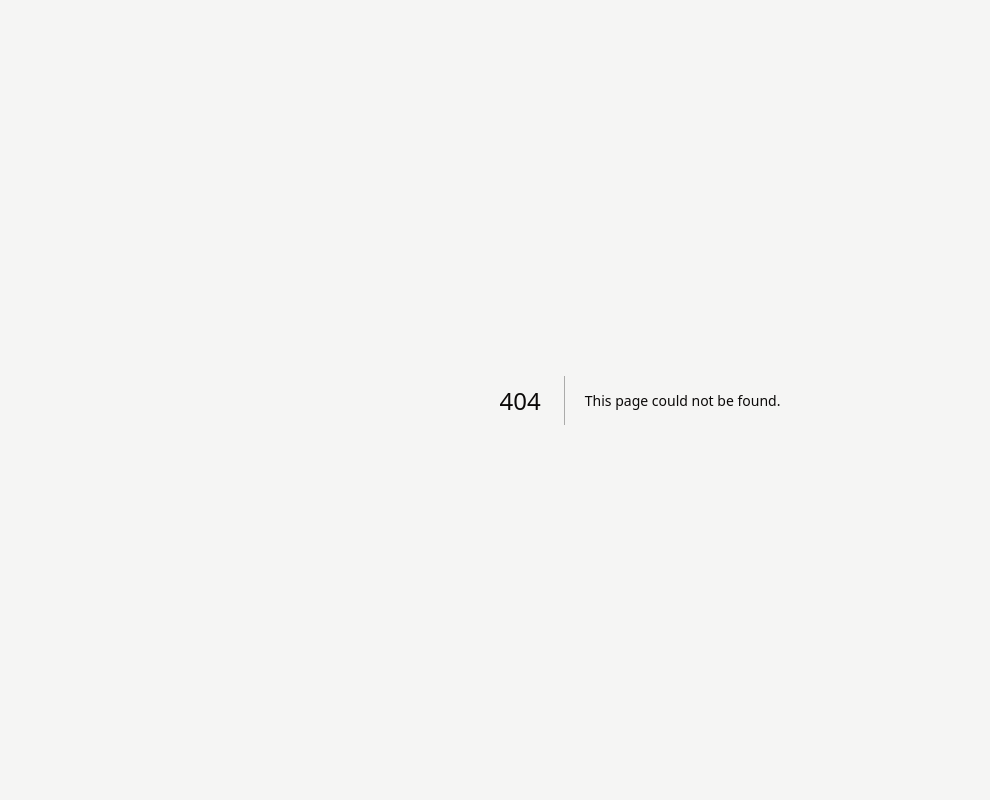
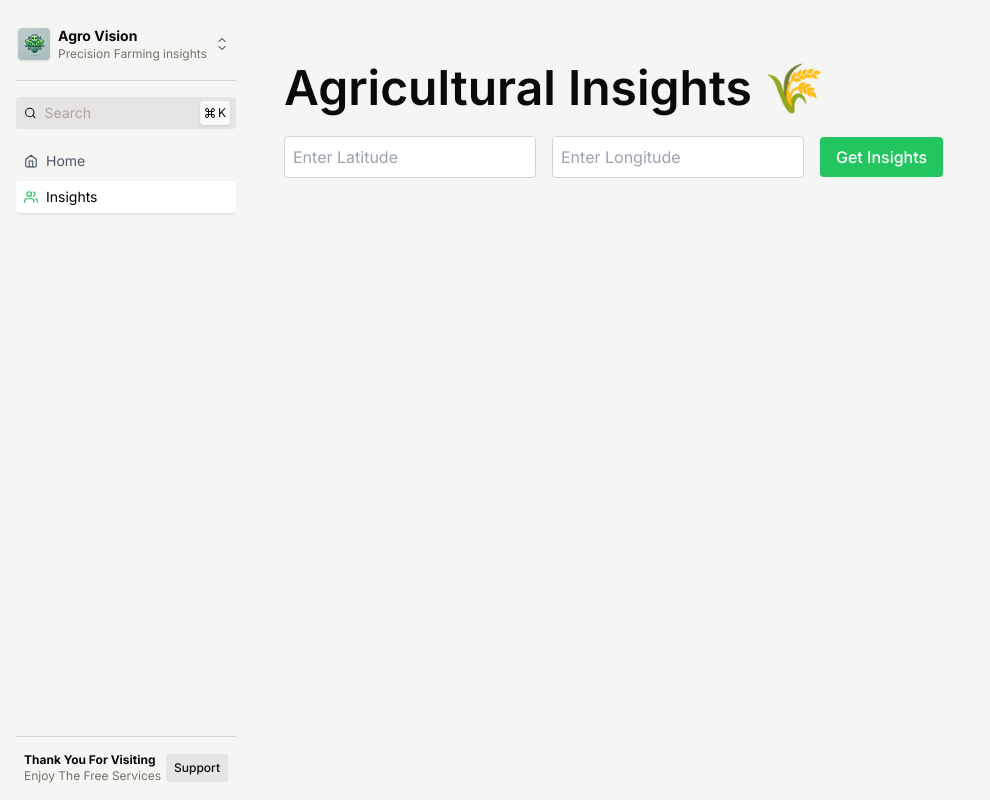
Before and after one commit to shreepaada/Agrovision, a Next.js app in the folder agro_ftontend/agro_frontend/: page /insights in a window 1280 px wide. Before the commit this address had no page. Shown: the whole page, without its empty margins (0-990 px from the left). Built offline with nearby package versions, Linux system fonts and the light colour scheme.

Commit message:
agro frontend

```diff
--- /dev/null
+++ b/agro_ftontend/agro_frontend/src/app/insights/page.tsx
@@ -0,0 +1,175 @@
+"use client";
+
+import { useEffect, useState } from "react";
+
+const Insights = () => {
+  const [data, setData] = useState<any>(null);
+  const [loading, setLoading] = useState(false);
+  const [lat, setLat] = useState("");
+  const [lon, setLon] = useState("");
+  const [error, setError] = useState("");
+  const [cropInfo, setCropInfo] = useState<any>(null);
+
+  const fetchInsights = async () => {
+    if (!lat || !lon) {
+      setError("Please enter valid latitude and longitude.");
+      return;
+    }
+
+    setLoading(true);
+    setError("");
+    setData(null);
+    setCropInfo(null);
+
+    const apiUrl = `${process.env.NEXT_PUBLIC_BACKEND_URL}/get-crop-recommendation?lat=${lat}&lon=${lon}`;
+    console.log("Fetching from:", apiUrl);
+
+    try {
+      const response = await fetch(apiUrl);
+
+      if (!response.ok) {
+        throw new Error("Failed to fetch insights data.");
+      }
+
+      const result = await response.json();
+      setData(result);
+
+      if (result["Recommended Crop"]) {
+        fetchCropDetails(result["Recommended Crop"]);
+      }
+    } catch (err: any) {
+      setError(err.message);
+    } finally {
+      setLoading(false);
+    }
+  };
+
+  const fetchCropDetails = async (cropName: string) => {
+    try {
+      const cropApiUrl = `https://api.pexels.com/v1/search?query=${cropName}&per_page=1`;
+      const response = await fetch(cropApiUrl, {
+        headers: { Authorization: process.env.NEXT_PUBLIC_PEXELS_API_KEY as string },
+      });
+
+      if (!response.ok) {
+        throw new Error("Failed to fetch crop image.");
+      }
+
+      const data = await response.json();
+      const imageUrl = data?.photos?.[0]?.src?.medium || "";
+
+      setCropInfo({ name: cropName, image: imageUrl });
+    } catch (err: any) {
+      console.error("Error fetching crop details:", err);
+    }
+  };
+
+  return (
+    <section className="w-full px-8 py-12 max-w-6xl mx-auto">
+      <h2 className="text-3xl md:text-5xl font-semibold mb-6">
+        Agricultural Insights 🌾
+      </h2>
+
+      {/* Input Fields */}
+      <div className="flex flex-col md:flex-row items-center gap-4">
+        <input
+          type="number"
+          placeholder="Enter Latitude"
+          value={lat}
+          onChange={(e) => setLat(e.target.value)}
+          className="border border-gray-300 p-2 rounded w-full md:w-auto"
+        />
+        <input
+          type="number"
+          placeholder="Enter Longitude"
+          value={lon}
+          onChange={(e) => setLon(e.target.value)}
+          className="border border-gray-300 p-2 rounded w-full md:w-auto"
+        />
+        <button
+          onClick={fetchInsights}
+          className="bg-green-500 text-white font-medium py-2 px-4 rounded transition-all hover:bg-green-600 active:scale-95"
+        >
+          Get Insights
+        </button>
+      </div>
+
+      {loading && <p className="mt-4 text-gray-500">Loading insights...</p>}
+      {error && <p className="mt-4 text-red-500">{error}</p>}
+
+      {data && (
+        <div className="mt-6 bg-white shadow-lg rounded-lg p-6">
+          {/* NDVI Section */}
+          <div className="mb-6">
+            <h3 className="text-xl font-semibold text-blue-600">🌍 NDVI Analysis</h3>
+            <p><strong>NDVI Value:</strong> {data.NDVI ?? "N/A"}</p>
+            <p className="text-gray-600 text-sm mt-2">
+              The NDVI (Normalized Difference Vegetation Index) measures vegetation health.
+              - Higher values (0.6 - 1.0) indicate lush green crops.
+              - Moderate values (0.2 - 0.6) suggest growing crops.
+              - Low values (0 - 0.2) may indicate dry or barren land.
+              This helps determine if crops are healthy or stressed.
+            </p>
+          </div>
+
+          {/* Soil & Weather Insights */}
+          <div className="mb-6">
+            <h3 className="text-xl font-semibold text-green-600">🧪 Soil & Weather Insights</h3>
+            <ul className="space-y-2">
+              <li><strong>🧪 Soil pH:</strong> {data["Soil pH"] ?? "N/A"}
+                <span className="text-gray-600 text-sm block">
+                  A pH of 6-7 is ideal for most crops. Lower pH (less than 6) means acidic soil,
+                  suitable for crops like coffee & tea. Higher pH (greater than 7) means alkaline soil,
+                  good for barley & mustard.
+                </span>
+              </li>
+              <li><strong>🌾 Soil Nitrogen:</strong> {data["Soil Nitrogen"] ?? "N/A"}
+                <span className="text-gray-600 text-sm block">
+                  Higher nitrogen levels boost leafy growth. Too much can delay fruit production.
+                  Low nitrogen may require fertilizers like urea or compost.
+                </span>
+              </li>
+              <li><strong>🌡️ Temperature (°C):</strong> {data["Temperature (°C)"] ?? "N/A"}
+                <span className="text-gray-600 text-sm block">
+                  The optimal temperature for crops varies:
+                  - Wheat grows best at 10-25°C
+                  - Rice prefers 20-35°C
+                  - Coffee thrives at 18-22°C
+                </span>
+              </li>
+              <li><strong>💧 Humidity (%):</strong> {data["Humidity (%)"] ?? "N/A"}
+                <span className="text-gray-600 text-sm block">
+                  Low humidity (less than 40%) can stress plants, while high humidity (greater than 80%)
+                  can promote fungal diseases.
+                </span>
+              </li>
+              <li><strong>🌧️ Rainfall (mm):</strong> {data["Rainfall (mm)"] ?? "N/A"}
+                <span className="text-gray-600 text-sm block">
+                  Different crops require different rainfall levels. Rice needs 1200-2000mm,
+                  while wheat requires only 300-700mm.
+                </span>
+              </li>
+            </ul>
+          </div>
+
+          {/* Crop Recommendation */}
+          {cropInfo && (
+            <div className="mt-6 bg-gray-100 p-6 rounded-lg">
+              <h3 className="text-xl font-semibold text-red-600">🌱 Recommended Crop</h3>
+              <p><strong>Crop:</strong> {cropInfo.name}</p>
+              {cropInfo.image && (
+                <img src={cropInfo.image} alt={cropInfo.name} className="mt-4 w-full max-w-md rounded-lg shadow-md" />
+              )}
+              <p className="text-gray-600 text-sm mt-2">
+                This crop is best suited for the given soil pH, nitrogen, temperature, humidity,
+                and rainfall conditions.
+              </p>
+            </div>
+          )}
+        </div>
+      )}
+    </section>
+  );
+};
+
+export default Insights;
--- a/agro_ftontend/agro_frontend/src/app/layout.tsx
+++ b/agro_ftontend/agro_frontend/src/app/layout.tsx
@@ -1,12 +1,14 @@
 import type { Metadata } from "next";
 import { Inter } from "next/font/google";
 import "./globals.css";
+import { Sidebar } from "@/components/Sidebar/Sidebar";
 
 const inter = Inter({ subsets: ["latin"] });
 
+// ✅ Metadata should stay in a Server Component
 export const metadata: Metadata = {
-  title: "Create Next App",
-  description: "Generated by create next app",
+  title: "Agro Vision",
+  description: "AI-powered Precision Farming Insights",
 };
 
 export default function RootLayout({
@@ -17,7 +19,10 @@ export default function RootLayout({
   return (
     <html lang="en">
       <body className={`${inter.className} text-stone-950 bg-stone-100`}>
-        {children}
+        <div className="grid gap-4 p-4 grid-cols-[220px,_1fr]">
+          <Sidebar /> {/* Sidebar remains visible */}
+          {children}
+        </div>
       </body>
     </html>
   );
--- a/agro_ftontend/agro_frontend/src/app/page.tsx
+++ b/agro_ftontend/agro_frontend/src/app/page.tsx
@@ -1,12 +1,9 @@
+"use client";
 
-import Dashboard from "@/components/Dashboard/Dashboard";
-import { Sidebar } from "@/components/Sidebar/Sidebar";
+import Dashboard from "./dashboard/page";
+
+
 
 export default function Home() {
-  return (
-    <main className="grid gap-4 p-4 grid-cols-[220px,_1fr]">
-      <Sidebar />
-      <Dashboard />
-    </main>
-  );
+  return <Dashboard />; // ✅ Renders Dashboard as Home Page
 }
--- a/agro_ftontend/agro_frontend/src/components/Sidebar/RouteSelect.tsx
+++ b/agro_ftontend/agro_frontend/src/components/Sidebar/RouteSelect.tsx
@@ -1,42 +1,35 @@
-import React from "react";
-import { IconType } from "react-icons";
-import {
-  FiDollarSign,
-  FiHome,
-  FiLink,
-  FiPaperclip,
-  FiUsers,
-} from "react-icons/fi";
+"use client";
+
+import Link from "next/link";
+import { usePathname } from "next/navigation";
+import { FiHome, FiUsers } from "react-icons/fi";
 
 export const RouteSelect = () => {
+  const pathname = usePathname();
+
   return (
     <div className="space-y-1">
-      <Route Icon={FiHome} selected={true} title="Dashboard" />
-      <Route Icon={FiUsers} selected={false} title="Insights" />
-
+      <NavLink href="/dashboard" title="Home" icon={FiHome} active={pathname === "/dashboard"} />
+      <NavLink href="/insights" title="Insights" icon={FiUsers} active={pathname === "/insights"} />
     </div>
   );
 };
 
-const Route = ({
-  selected,
-  Icon,
+const NavLink = ({
+  href,
   title,
+  icon: Icon,
+  active,
 }: {
-  selected: boolean;
-  Icon: IconType;
+  href: string;
   title: string;
+  icon: React.ComponentType<{ className?: string }>;
+  active: boolean;
 }) => {
   return (
-    <button
-      className={`flex items-center justify-start gap-2 w-full rounded px-2 py-1.5 text-sm transition-[box-shadow,_background-color,_color] ${
-        selected
-          ? "bg-white text-stone-950 shadow"
-          : "hover:bg-stone-200 bg-transparent text-stone-500 shadow-none"
-      }`}
-    >
-      <Icon className={selected ? "text-violet-500" : ""} />
+    <Link href={href} className={`flex items-center gap-2 w-full rounded px-2 py-1.5 text-sm transition-all ${active ? "bg-white text-black shadow" : "hover:bg-gray-200 text-gray-600"}`}>
+      <Icon className={active ? "text-green-500" : ""} />
       <span>{title}</span>
-    </button>
+    </Link>
   );
 };
```
Also changed, not shown: agro_ftontend/agro_frontend/src/app/dashboard/page.tsx (renamed from agro_ftontend/agro_frontend/src/components/Dashboard/Dashboard.tsx).
